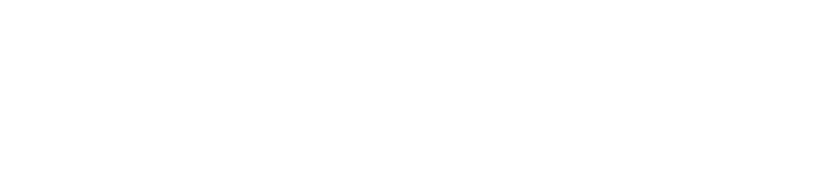
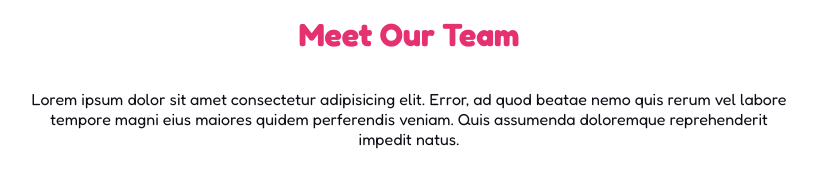
Before and after one commit to Pier95F/html-css-flex-cards, a plain HTML site: page index.html in a window 1280 px wide. Shown: the whole page, without its empty margins (231-1048 px from the left). Drawn offline with Linux system fonts and the light colour scheme.

Commit message:
Creato header

```diff
--- a/index.html
+++ b/index.html
@@ -11,6 +11,19 @@
  <link rel="stylesheet" href="style.css">
     <title>Meet our team</title>
 </head>
+
+<!-- inizio header -->
+<header class="container">
+    <h1>Meet Our Team</h1>
+    <p class="intro">Lorem ipsum dolor sit amet consectetur adipisicing elit. Error, ad quod beatae nemo quis rerum vel labore tempore magni eius maiores quidem perferendis veniam. Quis assumenda doloremque reprehenderit impedit natus.</p>
+</header>
+<!-- fine header -->
+
+<!-- inizio main -->
+<main>
+
+</main>
+<!-- fine main -->
 <body>
 
 </body>
--- a/style.css
+++ b/style.css
@@ -0,0 +1,30 @@
+/* reset */
+*{
+    margin: 0;
+    padding: 0;
+    box-sizing: border-box;
+}
+
+/* commons */
+body{
+    background-color: white;
+    font-family: 'Fredoka', sans-serif;
+}
+
+h1{
+    text-align: center;
+    color: #e53170;
+    margin-top: 15px;
+    margin-bottom: 35px;
+}
+
+.intro{
+    text-align: center;
+    color: #0f0e17;
+}
+
+/* layout */
+.container{
+    width: 60%;
+    margin: auto;
+}
```
